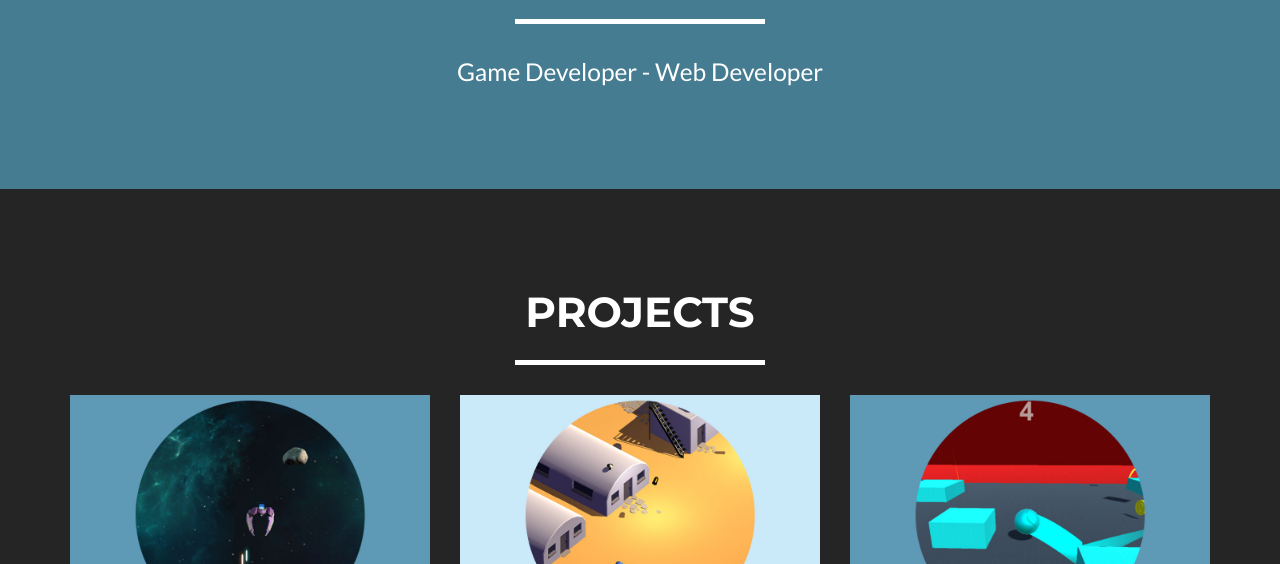
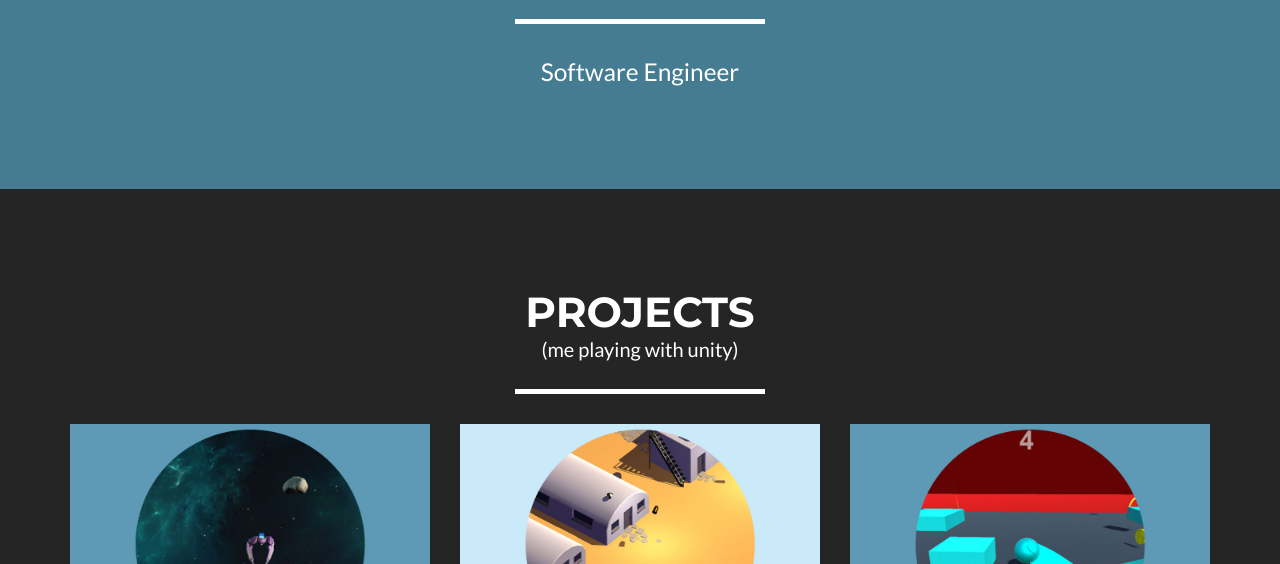
Before and after one commit to jperezh/my-website, a website: page index.html in a window 1280 px wide. Shown: the part 833-1397 px from the top of the page. Drawn offline with nearby package versions, Linux system fonts and the light colour scheme; files that its build step writes are made by us from their sources; files whose address does not match are found by name.

Commit message:
Text changes

```diff
--- a/index.html
+++ b/index.html
@@ -84,7 +84,7 @@
                     <div class="intro-text">
                         <h1 class="name">Jaime Perez</h1>
                         <hr class="star-light">
-                        <span class="skills">Game Developer - Web Developer</span>
+                        <span class="skills">Software Engineer</span>
                     </div>
                 </div>
             </div>
@@ -97,6 +97,7 @@
             <div class="row">
                 <div class="col-lg-12 text-center">
                     <h2>Projects</h2>
+                    <p>(me playing with unity)</p>
                     <hr class="star-light">
                 </div>
             </div>
```
